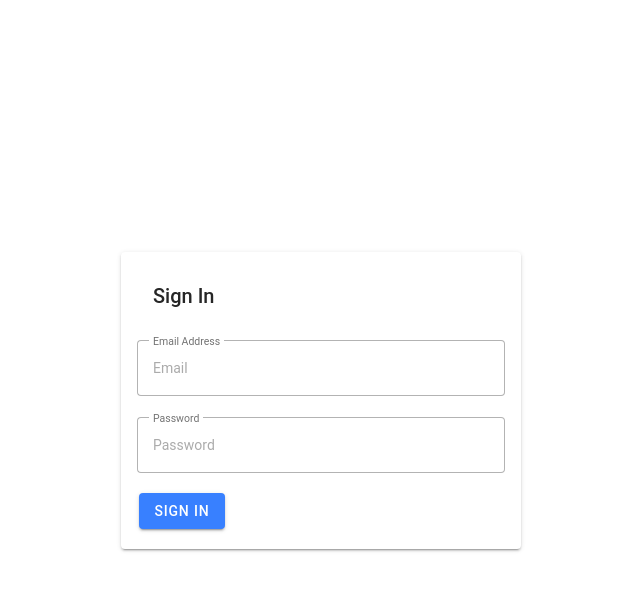
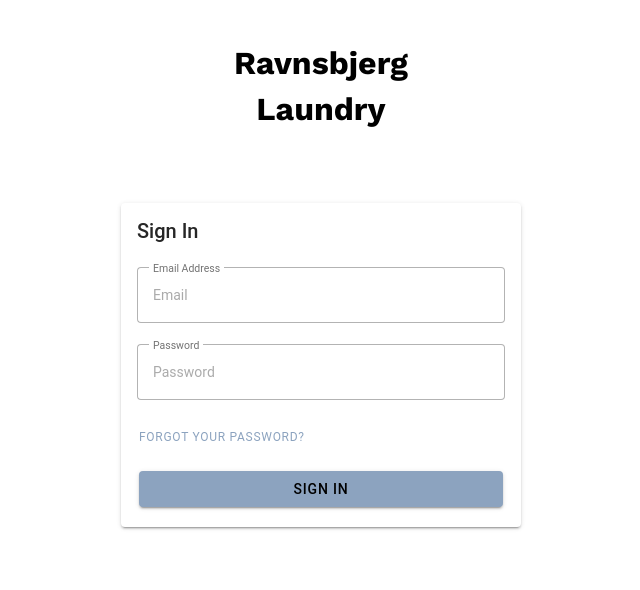
Before and after one commit to PapaniaP/laundry, a React (Vite) app: page /home in a window 1280 px wide. Shown: the top 590 px of the page, without its empty margins (319-959 px from the left). Built offline with nearby package versions, Linux system fonts and the light colour scheme; no server answers.

Commit message:
Added forgot password in sign in

```diff
--- a/src/components/TimeButton.tsx
+++ b/src/components/TimeButton.tsx
@@ -18,10 +18,11 @@ const TimeButton: React.FC<TimeButtonProps> = ({
 	isAvailable,
 	id,
 }) => {
+	const buttonColour = isAvailable ? "danger" : "danger";
 	return (
 		<IonButton
-			fill={isSelected ? "solid" : "outline"}
-			color={isSelected ? "light" : "dark"}
+			fill={"solid"}
+			color={buttonColour}
 			onClick={() => onButtonClick(value)}
 			disabled={!isAvailable} // disable button if not available
 		>
--- a/src/pages/HomePage.css
+++ b/src/pages/HomePage.css
@@ -3,11 +3,7 @@
 }
 
 .bottom-button {
-	position: fixed;
-	left: 0;
-	bottom: 0;
-	right: 0;
-	margin: 24px;
+	--color: white;
 }
 
 .button-container {
@@ -15,7 +11,7 @@
 	left: 0;
 	bottom: 0;
 	right: 0;
-	padding: 24px;
+	padding: 16px 24px;
 	background-color: var(--ion-toolbar-background);
 	/* backdrop-filter: blur(5px); */
 }
--- a/src/pages/HomePage.tsx
+++ b/src/pages/HomePage.tsx
@@ -200,7 +200,10 @@ function HomePage() {
 							<p>Please pick a date:</p>
 						</IonRow>
 						<IonRow>
-							<IonButton onClick={() => setShowPicker(true)}>
+							<IonButton
+								className="bottom-button"
+								onClick={() => setShowPicker(true)}
+							>
 								{selectedDate ? formatDateForDisplay(selectedDate) : "Select Date"}
 							</IonButton>
 							<IonModal
@@ -537,7 +540,7 @@ function HomePage() {
 					<div className="button-container">
 						{/* div to fix button to bottom and create bg */}
 						<IonButton
-							// className="bottom-button"
+							className="bottom-button"
 							expand="block"
 							slot="fixed"
 							type="submit"
--- a/src/pages/SignInPage.css
+++ b/src/pages/SignInPage.css
@@ -1,13 +1,39 @@
+@import url("https://fonts.googleapis.com/css2?family=Work+Sans:wght@700&display=swap");
 .centered-container {
 	display: flex;
 	flex-direction: column;
 	justify-content: center;
 	align-items: center;
-	height: 100vh;
-	padding: 16px;
+	min-height: 50dvh;
+	padding: 0 16px 16px 16px;
 }
 
 .centered-container > * {
 	width: 100%;
 	max-width: 400px;
 }
+
+.app-header {
+	width: 80%;
+	text-align: center;
+	margin: 2rem auto;
+	padding: 4px 8px;
+	border-radius: 10px;
+	animation: fadeIn 2s ease-in-out;
+}
+
+.app-header h1 {
+	color: var(--ion-color-primary-contrast);
+	font-family: "Work Sans", sans-serif;
+	font-size: 2em;
+	margin: 8px;
+}
+
+@keyframes fadeIn {
+	from {
+		opacity: 0;
+	}
+	to {
+		opacity: 1;
+	}
+}
--- a/src/pages/SignInPage.tsx
+++ b/src/pages/SignInPage.tsx
@@ -10,8 +10,12 @@ import {
 	IonCardHeader,
 	IonCardTitle,
 	IonCardSubtitle,
+	IonAlert,
+	IonList,
+	IonItem,
 } from "@ionic/react";
-import { signInWithEmailAndPassword } from "firebase/auth";
+import { alertController } from "@ionic/core";
+import { signInWithEmailAndPassword, sendPasswordResetEmail } from "firebase/auth";
 import { auth } from "../firebase-config";
 import { useHistory } from "react-router";
 
@@ -19,6 +23,7 @@ const SignInPage: React.FC = () => {
 	const [email, setEmail] = useState("");
 	const [password, setPassword] = useState("");
 	const [error, setError] = useState("");
+	const [showResetPasswordAlert, setShowResetPasswordAlert] = useState(false);
 
 	const history = useHistory();
 
@@ -33,14 +38,59 @@ const SignInPage: React.FC = () => {
 		}
 	};
 
+	const handleForgotPasswordPrompt = async () => {
+		const alert = await alertController.create({
+			header: "Reset Password",
+			inputs: [
+				{
+					name: "email",
+					type: "email",
+					placeholder: "Your email address",
+				},
+			],
+			buttons: [
+				{
+					text: "Cancel",
+					role: "cancel",
+					cssClass: "secondary",
+					handler: () => {
+						console.log("Confirm Cancel");
+					},
+				},
+				{
+					text: "Send",
+					handler: async (data) => {
+						if (data.email) {
+							try {
+								await sendPasswordResetEmail(auth, data.email);
+								// Show confirmation message
+								console.log("Password reset email sent");
+							} catch (error) {
+								// Handle error (e.g., user not found)
+								console.error("Error sending password reset email:", error);
+							}
+						}
+					},
+				},
+			],
+		});
+
+		await alert.present();
+	};
+
 	return (
 		<IonPage>
 			<IonContent slot="middle">
+				<div className="app-header">
+					<h1>Ravnsbjerg</h1>
+					<h1>Laundry</h1>
+				</div>
 				<div className="centered-container">
 					<IonCard className="ion-padding">
-						<IonCardHeader>
+						<IonCardHeader className="ion-no-padding">
 							<IonCardTitle className="ion-margin-bottom">Sign In</IonCardTitle>
 						</IonCardHeader>
+						<IonList>
 							<IonInput
 								className="ion-margin-bottom"
 								value={email}
@@ -51,6 +101,7 @@ const SignInPage: React.FC = () => {
 								errorText="Invalid Email"
 								fill="outline"
 							/>
+
 							<IonInput
 								className="ion-margin-bottom"
 								label="Password"
@@ -61,6 +112,7 @@ const SignInPage: React.FC = () => {
 								placeholder="Password"
 								fill="outline"
 							/>
+						</IonList>{" "}
 						{error && (
 							<IonCardSubtitle
 								className="ion-padding-bottom"
@@ -69,9 +121,35 @@ const SignInPage: React.FC = () => {
 								{error}
 							</IonCardSubtitle>
 						)}
-						<IonButton onClick={handleSignIn}>Sign In</IonButton>
+						<div
+							className="forgot-password-container"
+							style={{ textAlign: "left", marginTop: "0", marginBottom: "24px" }}
+						>
+							<IonButton
+								className="ion-no-padding"
+								fill="clear"
+								size="small"
+								onClick={handleForgotPasswordPrompt}
+								style={{ fontSize: "12px", fontWeight: "400", minHeight: "1em" }}
+							>
+								Forgot your password?
+							</IonButton>
+						</div>
+						<IonButton
+							onClick={handleSignIn}
+							expand="block"
+						>
+							Sign In
+						</IonButton>
 					</IonCard>
 				</div>
+				<IonAlert
+					isOpen={showResetPasswordAlert}
+					onDidDismiss={() => setShowResetPasswordAlert(false)}
+					header="Password Reset"
+					message="A password reset link has been sent to your email address."
+					buttons={["OK"]}
+				/>
 			</IonContent>
 		</IonPage>
 	);
--- a/src/theme/variables.css
+++ b/src/theme/variables.css
@@ -4,28 +4,25 @@ http://ionicframework.com/docs/theming/ */
 /** Ionic CSS Variables **/
 :root {
 	/** primary **/
-  --ion-color-primary: #3880FF;
-  --ion-color-primary-rgb: 56, 128, 255;
-  --ion-color-primary-contrast: #ffffff;
-  --ion-color-primary-contrast-rgb: 255, 255, 255;
-  --ion-color-primary-shade: #3171e0;
-  --ion-color-primary-tint: #4c8dff;
+	--ion-color-primary: #8ca3bf;
+	--ion-color-primary-rgb: 140, 163, 191;
+	--ion-color-primary-contrast: #000000;
+	--ion-color-primary-shade: #7d93ad;
+	--ion-color-primary-tint: #99afcf;
 
 	/** secondary **/
-  --ion-color-secondary: #3dc2ff;
-  --ion-color-secondary-rgb: 61, 194, 255;
-  --ion-color-secondary-contrast: #ffffff;
-  --ion-color-secondary-contrast-rgb: 255, 255, 255;
-  --ion-color-secondary-shade: #36abe0;
-  --ion-color-secondary-tint: #50c8ff;
+	--ion-color-secondary: #75bbc0;
+	--ion-color-secondary-rgb: 117, 187, 192;
+	--ion-color-secondary-contrast: #000000;
+	--ion-color-secondary-shade: #69a7ac;
+	--ion-color-secondary-tint: #82c2c7;
 
 	/** tertiary **/
-  --ion-color-tertiary: #5260ff;
-  --ion-color-tertiary-rgb: 82, 96, 255;
-  --ion-color-tertiary-contrast: #ffffff;
-  --ion-color-tertiary-contrast-rgb: 255, 255, 255;
-  --ion-color-tertiary-shade: #4854e0;
-  --ion-color-tertiary-tint: #6370ff;
+	--ion-color-tertiary: #9d99cc;
+	--ion-color-tertiary-rgb: 157, 153, 204;
+	--ion-color-tertiary-contrast: #000000;
+	--ion-color-tertiary-shade: #8d8bb9;
+	--ion-color-tertiary-tint: #a8a6d5;
 
 	/** success **/
 	--ion-color-success: #2dd36f;
@@ -83,66 +80,63 @@ http://ionicframework.com/docs/theming/ */
    */
 
 	body {
-    --ion-color-primary: #afccff;
-    --ion-color-primary-rgb: 175, 204, 255;
-    --ion-color-primary-contrast: #000000;
-    --ion-color-primary-contrast-rgb: 0, 0, 0;
-    --ion-color-primary-shade: #9ab4e0;
-    --ion-color-primary-tint: #b7d1ff;
+		--ion-color-primary: #5a9bd4;
+		--ion-color-primary-rgb: 90, 155, 212;
+		--ion-color-primary-contrast: #ffffff;
+		--ion-color-primary-shade: #518cbf;
+		--ion-color-primary-tint: #6da8df;
 
-    --ion-color-secondary: #50c8ff;
-    --ion-color-secondary-rgb: 80,200,255;
+		--ion-color-secondary: #4db6ac;
+		--ion-color-secondary-rgb: 77, 182, 172;
 		--ion-color-secondary-contrast: #ffffff;
-    --ion-color-secondary-contrast-rgb: 255,255,255;
-    --ion-color-secondary-shade: #46b0e0;
-    --ion-color-secondary-tint: #62ceff;
+		--ion-color-secondary-shade: #44a39b;
+		--ion-color-secondary-tint: #56bcb6;
 
-    --ion-color-tertiary: #6a64ff;
-    --ion-color-tertiary-rgb: 106,100,255;
+		--ion-color-tertiary: #9b59b6;
+		--ion-color-tertiary-rgb: 155, 89, 182;
 		--ion-color-tertiary-contrast: #ffffff;
-    --ion-color-tertiary-contrast-rgb: 255,255,255;
-    --ion-color-tertiary-shade: #5d58e0;
-    --ion-color-tertiary-tint: #7974ff;
+		--ion-color-tertiary-shade: #8c51a3;
+		--ion-color-tertiary-tint: #a76bbe;
 
 		--ion-color-success: #2fdf75;
-    --ion-color-success-rgb: 47,223,117;
+		--ion-color-success-rgb: 47, 223, 117;
 		--ion-color-success-contrast: #000000;
-    --ion-color-success-contrast-rgb: 0,0,0;
+		--ion-color-success-contrast-rgb: 0, 0, 0;
 		--ion-color-success-shade: #29c467;
 		--ion-color-success-tint: #44e283;
 
 		--ion-color-warning: #ffd534;
-    --ion-color-warning-rgb: 255,213,52;
+		--ion-color-warning-rgb: 255, 213, 52;
 		--ion-color-warning-contrast: #000000;
-    --ion-color-warning-contrast-rgb: 0,0,0;
+		--ion-color-warning-contrast-rgb: 0, 0, 0;
 		--ion-color-warning-shade: #e0bb2e;
 		--ion-color-warning-tint: #ffd948;
 
 		--ion-color-danger: #ff4961;
-    --ion-color-danger-rgb: 255,73,97;
+		--ion-color-danger-rgb: 255, 73, 97;
 		--ion-color-danger-contrast: #ffffff;
-    --ion-color-danger-contrast-rgb: 255,255,255;
+		--ion-color-danger-contrast-rgb: 255, 255, 255;
 		--ion-color-danger-shade: #e04055;
 		--ion-color-danger-tint: #ff5b71;
 
 		--ion-color-dark: #f4f5f8;
-    --ion-color-dark-rgb: 244,245,248;
+		--ion-color-dark-rgb: 244, 245, 248;
 		--ion-color-dark-contrast: #000000;
-    --ion-color-dark-contrast-rgb: 0,0,0;
+		--ion-color-dark-contrast-rgb: 0, 0, 0;
 		--ion-color-dark-shade: #d7d8da;
 		--ion-color-dark-tint: #f5f6f9;
 
 		--ion-color-medium: #989aa2;
-    --ion-color-medium-rgb: 152,154,162;
+		--ion-color-medium-rgb: 152, 154, 162;
 		--ion-color-medium-contrast: #000000;
-    --ion-color-medium-contrast-rgb: 0,0,0;
+		--ion-color-medium-contrast-rgb: 0, 0, 0;
 		--ion-color-medium-shade: #86888f;
 		--ion-color-medium-tint: #a2a4ab;
 
 		--ion-color-light: #222428;
-    --ion-color-light-rgb: 34,36,40;
+		--ion-color-light-rgb: 34, 36, 40;
 		--ion-color-light-contrast: #ffffff;
-    --ion-color-light-contrast-rgb: 255,255,255;
+		--ion-color-light-contrast-rgb: 255, 255, 255;
 		--ion-color-light-shade: #1e2023;
 		--ion-color-light-tint: #383a3e;
 	}
@@ -154,10 +148,10 @@ http://ionicframework.com/docs/theming/ */
 
 	.ios body {
 		--ion-background-color: #000000;
-    --ion-background-color-rgb: 0,0,0;
+		--ion-background-color-rgb: 0, 0, 0;
 
 		--ion-text-color: #ffffff;
-    --ion-text-color-rgb: 255,255,255;
+		--ion-text-color-rgb: 255, 255, 255;
 
 		--ion-color-step-50: #0d0d0d;
 		--ion-color-step-100: #1a1a1a;
@@ -190,7 +184,6 @@ http://ionicframework.com/docs/theming/ */
 		--ion-toolbar-border-color: var(--ion-color-step-250);
 	}
 
-
 	/*
    * Material Design Dark Theme
    * -------------------------------------------
@@ -198,10 +191,10 @@ http://ionicframework.com/docs/theming/ */
 
 	.md body {
 		--ion-background-color: #121212;
-    --ion-background-color-rgb: 18,18,18;
+		--ion-background-color-rgb: 18, 18, 18;
 
 		--ion-text-color: #ffffff;
-    --ion-text-color-rgb: 255,255,255;
+		--ion-text-color-rgb: 255, 255, 255;
 
 		--ion-border-color: #222222;
 
```
Lines whose indentation alone changed are shown as unchanged.
